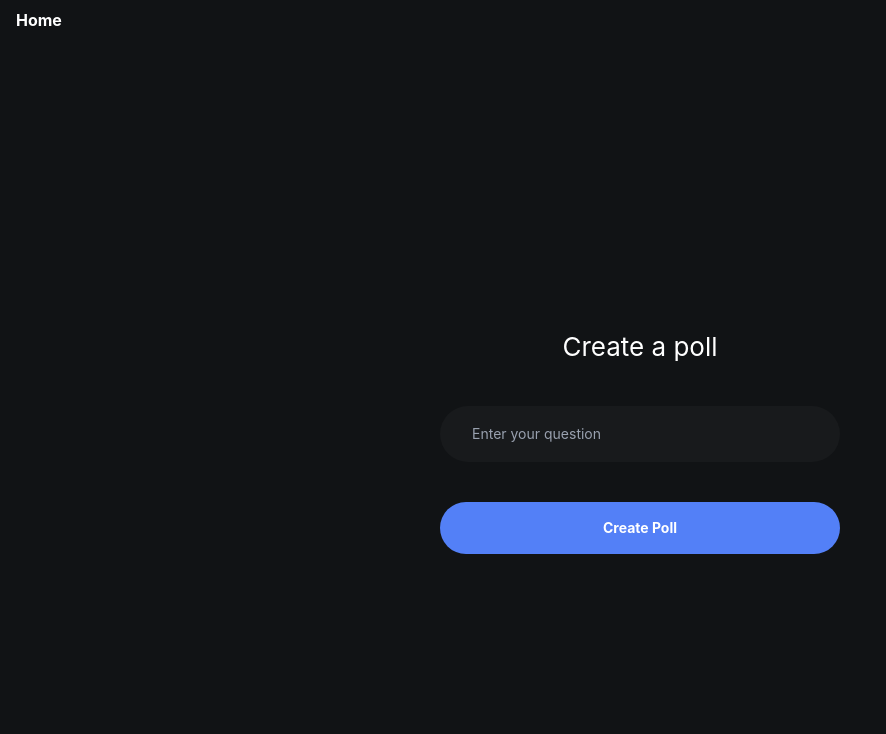
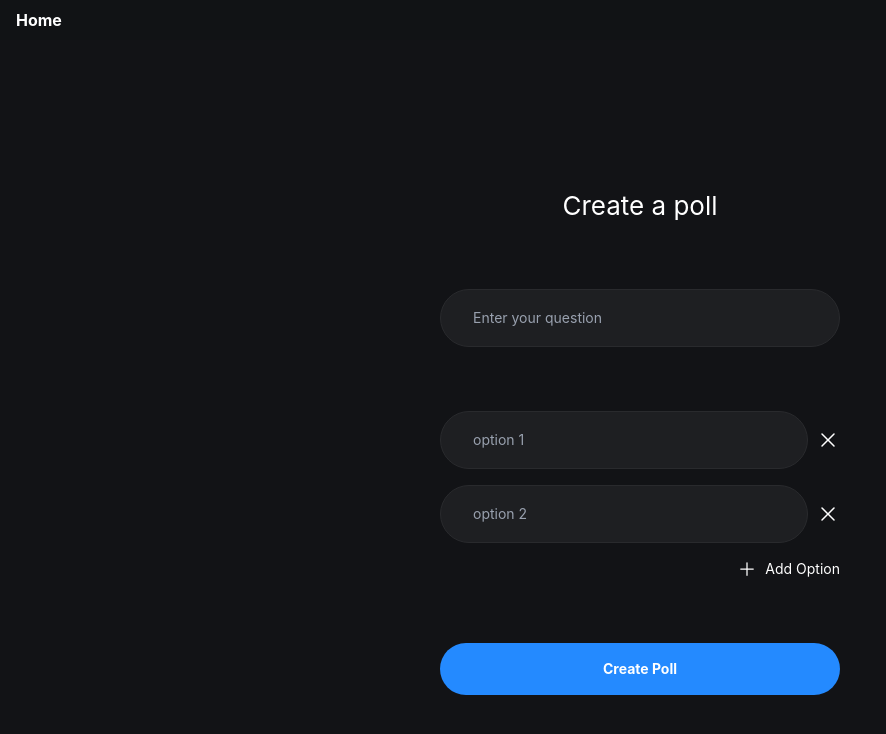
Before and after one commit to cj-lawson/chimein, a React (Vite) app: page / in a window 1280 px wide. Shown: the top 734 px of the page, without its empty margins (0-886 px from the left). Built offline with nearby package versions, Linux system fonts and the light colour scheme.

Commit message:
feat: voting options sent to upstash

```diff
--- a/api/createPoll.ts
+++ b/api/createPoll.ts
@@ -2,7 +2,12 @@ import type { VercelRequest, VercelResponse } from '@vercel/node'
 import { Redis } from '@upstash/redis'
 import { nanoid } from 'nanoid'
 
-// inline your Redis client here
+type Option = {
+  id: number
+  value: string
+  type: 'text'
+}
+
 const redis = new Redis({
   url: process.env.UPSTASH_REDIS_URL!,
   token: process.env.UPSTASH_REDIS_TOKEN!,
@@ -13,14 +18,20 @@ export default async function handler(req: VercelRequest, res: VercelResponse) {
     res.setHeader('Allow', 'POST')
     return res.status(405).end('Method Not Allowed')
   }
-  const { question } = req.body as { question?: string }
+  const { question, options } = req.body as {
+    question?: string
+    options?: Array<[Option]>
+  }
+  console.log(options)
   if (!question) {
     return res.status(400).json({ error: "Missing 'question' field" })
   }
   const pollId = nanoid()
+
+  const optionList = options?.map((o) => ({ optionId: nanoid(), text: o }))
   await redis.hset(`poll:${pollId}`, {
     question,
-    options: JSON.stringify([]),
+    options: JSON.stringify(optionList),
   })
   res.status(201).json({ pollId })
 }
--- a/package.json
+++ b/package.json
@@ -13,6 +13,7 @@
     "check": "prettier --write . && eslint --fix"
   },
   "dependencies": {
+    "@heroicons/react": "^2.2.0",
     "@tailwindcss/vite": "^4.0.6",
     "@tanstack/react-router": "^1.114.3",
     "@tanstack/react-router-devtools": "^1.114.3",
@@ -21,6 +22,7 @@
     "nanoid": "^5.1.5",
     "react": "^19.0.0",
     "react-dom": "^19.0.0",
+    "react-hot-toast": "^2.5.2",
     "redis-cli": "^2.1.2",
     "tailwindcss": "^4.0.6"
   },
--- a/src/routes/index.tsx
+++ b/src/routes/index.tsx
@@ -1,5 +1,7 @@
 import { createFileRoute } from '@tanstack/react-router'
 import { useState } from 'react'
+import { PlusIcon, XMarkIcon } from '@heroicons/react/24/solid'
+import toast, { Toaster } from 'react-hot-toast'
 
 export const Route = createFileRoute('/')({
   component: App,
@@ -9,11 +11,37 @@ function App() {
   const [question, setQuestion] = useState('')
   const [pollId, setPollId] = useState<string | null>(null)
 
+  const [options, setOptions] = useState([
+    { id: 1, value: '', type: 'text' },
+    { id: 2, value: '', type: 'text' },
+  ])
+
+  const handleOptionChange = (index: number, value: string) => {
+    const newOptions = options.map((option, i) =>
+      i === index ? { ...option, value } : option,
+    )
+    setOptions(newOptions)
+  }
+
+  const handleAddOption = () => {
+    if (options.length >= 5) {
+      toast('Max number of options reached')
+      return
+    }
+
+    const newId = options.length > 0 ? options[options.length - 1].id + 1 : 1
+    setOptions([...options, { id: newId, value: '', type: 'text' }])
+  }
+
+  const handleRemoveOption = (id: number) => {
+    setOptions(options.filter((option) => option.id !== id))
+  }
+
   const handleCreate = async () => {
     const res = await fetch('/api/createPoll', {
       method: 'POST',
       headers: { 'Content-Type': 'application/json' },
-      body: JSON.stringify({ question }),
+      body: JSON.stringify({ question, options }),
     })
 
     const { pollId } = await res.json()
@@ -21,9 +49,14 @@ function App() {
   }
 
   return (
+    <>
+      <div>
+        <Toaster position="bottom-center" />
+      </div>
+
       <div className="text-center">
-      <header className="min-h-screen flex flex-col items-center justify-center space-y-10 bg-[#111315] text-white text-[calc(10px+2vmin)]">
-        <div className="w-3/4 sm:w-1/2 md:max-w-[400px] space-y-10">
+        <header className="min-h-screen flex flex-col items-center justify-center space-y-10 bg-[#121316] text-white text-[calc(10px+2vmin)]">
+          <div className="w-3/4 sm:w-1/2 md:max-w-[400px] space-y-16">
             <h1>Create a poll</h1>
             <div>
               <input
@@ -31,13 +64,42 @@ function App() {
                 value={question}
                 onChange={(e) => setQuestion(e.target.value)}
                 placeholder="Enter your question"
-              className="block w-full rounded-full bg-[#181A1C] px-8 py-4 text-base text-gray-200 placeholder:text-gray-400 focus:outline focus:outline-2 focus:-outline-offset-2 focus:outline-indigo-600 sm:text-sm/6"
+                className="border-1 border-[#292A2D] block w-full rounded-full bg-[#1E1F22] px-8 py-4 text-base text-gray-200 placeholder:text-gray-400 focus:outline focus:outline-2 focus:-outline-offset-2 focus:outline-[#248aff] sm:text-sm/6"
               />
+            </div>
+            <div className="options space-y-4">
+              {options.map((option, index) => (
+                <div className="flex gap-2">
+                  <input
+                    key={index}
+                    type={option.type}
+                    value={option.value}
+                    onChange={(e) => handleOptionChange(index, e.target.value)}
+                    placeholder={`option ${index + 1}`}
+                    className="border-1 border-[#292A2D] block w-full rounded-full bg-[#1E1F22] px-8 py-4 text-base text-gray-200 placeholder:text-gray-400 focus:outline focus:outline-2 focus:-outline-offset-2 focus:outline-[#248aff] sm:text-sm/6"
+                  />
+                  <button
+                    onClick={() => handleRemoveOption(option.id)}
+                    className="flex items-center gap-4 ml-auto cursor-pointer"
+                  >
+                    <XMarkIcon className="size-6" />
+                  </button>
+                </div>
+              ))}
+              <div>
+                <button
+                  onClick={() => handleAddOption()}
+                  className="flex items-center gap-2 ml-auto cursor-pointer"
+                >
+                  <PlusIcon className="size-5" />
+                  <p className="text-sm">Add Option</p>
+                </button>
+              </div>
             </div>
             <button
               onClick={handleCreate}
               disabled={!question.trim()}
-            className="bg-[#5380F7] rounded-full py-4 w-full align-items:center text-sm font-bold"
+              className="cursor-pointer bg-[#248aff] rounded-full py-4 w-full align-items:center text-sm font-bold"
             >
               {' '}
               Create Poll
@@ -49,18 +111,8 @@ function App() {
               </p>
             )}
           </div>
-
-        {/* <div className="bg-[#181A1C] rounded-full h-[44px] w-[300px] placeholder-[#717374] focus-within:outline-2 focus-within:outline-[#5380F7]">
-          {' '}
-          <input
-            type="text"
-            value={question}
-            onChange={(e) => setQuestion(e.target.value)}
-            placeholder="Enter your question"
-            className="placeholder:text-sm w-full h-full rounded-full px-4 outline-none"
-          />
-        </div> */}
         </header>
       </div>
+    </>
   )
 }
```
Also changed, not shown: 1 other file (tests, documents, lock files or other folders). Lines whose indentation alone changed are shown as unchanged.
